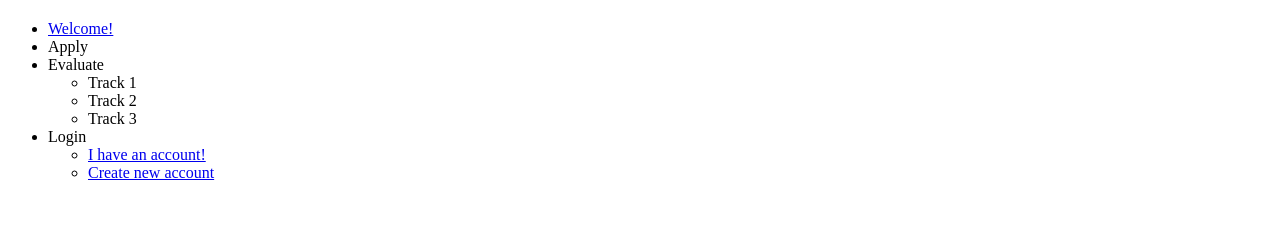
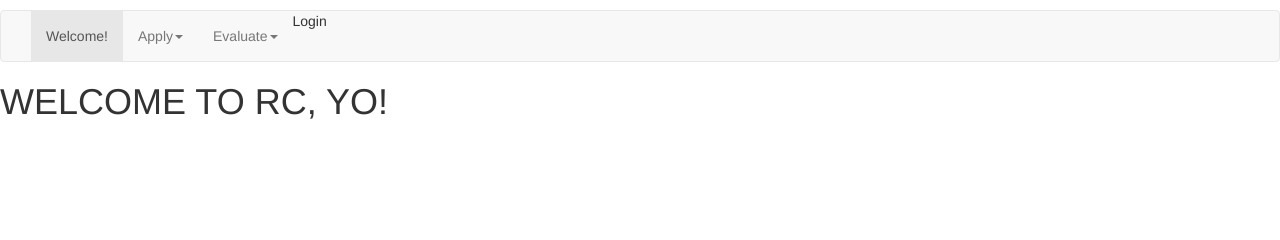
Before and after one commit to mnadig/portal, a Django app: template snapp/templates/snapp/index.html in a window 1280 px wide. Shown: the part 60-300 px from the top of the page. Run offline with Django 3.2, Linux system fonts and the light colour scheme; the template is opened without the code that fills it, so the values that code supplies are empty; parts of the project's set-up code (start-up, migrations or seed data) failed here and were passed over; some libraries are stand-ins or nearby versions.

Commit message:
break out the nav bar into templatetag

```diff
--- a/requirements.txt
+++ b/requirements.txt
@@ -9,3 +9,4 @@ python-gnupg==0.3.6
 sphinx-me==0.2.1
 wsgiref==0.1.2
 xlwt==0.7.5
+django-bootstrap3==4.4.0
--- a/rootcause/settings.py
+++ b/rootcause/settings.py
@@ -41,7 +41,8 @@ INSTALLED_APPS = (
     'django.contrib.humanize',
     'forms_builder.forms',
     'snapp',
-    'registration'
+    'registration',
+    'bootstrap3'
 )
 
 # for registration app
--- /dev/null
+++ b/snapp/templates/snapp/base.html
@@ -0,0 +1,69 @@
+<!DOCTYPE html>
+{% load bootstrap3 %}
+
+<html>
+
+<head lang="en">
+    <script src="//ajax.googleapis.com/ajax/libs/jquery/1.11.0/jquery.min.js"></script>
+    {% bootstrap_css %}
+    {% bootstrap_javascript %}
+    <meta charset="UTF-8">
+    <title>Root Cause</title>
+</head>
+<body>
+<h1>Hello, {{ user.username }}</h1>
+
+<nav class="navbar navbar-default" role="navigation">
+    <div class="container-fluid">
+        <div class="collapse navbar-collapse">
+            <ul class="nav navbar-nav">
+                <li class="active"><a href="/">Welcome!</a></li>
+                <li class="dropdown">
+                    <a href="#"  class="dropdown-toggle" data-toggle="dropdown">Apply<b class="caret"></b></a>
+                    <ul class="dropdown-menu">
+                        {% if form_entry.submitted %}
+                            <li><a href="/submitted_form_entries/{{ form_entry.id }}">View submitted application</a>
+                            </li>
+                        {% elif not form_entry.submitted %}
+                            <li>Continue my application</li>
+                        {% else %}
+                            {% if forms %}
+                                {% for form in forms %}
+                                    <li><a href="{{ form.get_absolute_url }}">{{ form.title }}</a></li>
+                                {% endfor %}
+                            {% endif %}
+                        {% endif %}
+                    </ul>
+                </li>
+                <li class="dropdown">
+                    <a href="#"  class="dropdown-toggle" data-toggle="dropdown">Evaluate<b class="caret"></b></a>
+                    <ul class="dropdown-menu">
+                        <li>Track 1</li>
+                        <li>Track 2</li>
+                        <li>Track 3</li>
+                    </ul>
+                </li>
+                {% if user.is_authenticated %}
+                    <li><a href="/accounts/logout">Logout</a></li>
+                {% else %}
+                    <li class="dropdown">Login
+                        <ul class="dropdown-menu">
+                            <li><a href="/accounts/login">I have an account!</a></li>
+                            <li><a href="/accounts/register">Create new account</a></li>
+                        </ul>
+                    </li>
+                {% endif %}
+                {% if user.is_superuser %}
+                    <li><a href="/admin">Admin</a>
+                {% endif %}
+                </li>
+            </ul>
+        </div>
+    </div>
+</nav>
+</div>
+<div id="content">
+    {% block content %}{% endblock %}
+</div>
+</body>
+</html>
--- a/snapp/templates/snapp/index.html
+++ b/snapp/templates/snapp/index.html
@@ -1,51 +1,5 @@
-<!DOCTYPE html>
-<html>
-<head lang="en">
-    <meta charset="UTF-8">
-    <title>Root Cause</title>
-</head>
-<body>
-<h1>Hello, {{ user.username }}</h1>
+{% extends "snapp/base.html" %}
 
-<ul>
-    <li><a href="#">Welcome!</a></li>
-    <li>
-        Apply
-        <ul>
-            {% if form_entry %}
-                <li><a href="/submitted_form_entries/{{ form_entry.id }}">View submitted application</a></li>
-                <li>Continue my application</li>
-            {% else %}
-                {% if forms %}
-                    {% for form in forms %}
-                        <li><a href="{{ form.get_absolute_url }}">{{ form.title }}</a></li>
-                    {% endfor %}
-                {% endif %}
-            {% endif %}
-        </ul>
-    </li>
-    <li>Evaluate
-        <ul>
-            <li>Track 1</li>
-            <li>Track 2</li>
-            <li>Track 3</li>
-        </ul>
-    </li>
-    {% if user.is_authenticated %}
-        <li><a href="/accounts/logout">Logout</a></li>
-    {% else %}
-        <li>Login
-            <ul>
-                <li><a href="/accounts/login">I have an account!</a></li>
-                <li><a href="/accounts/register">Create new account</a></li>
-            </ul>
-        </li>
-    {% endif %}
-    {% if user.is_superuser %}
-        <li><a href="/admin">Admin</a>
-    {% endif %}
-    </li>
-</ul>
-
-</body>
-</html>
+{% block content %}
+<h1> WELCOME TO RC, YO!</h1>
+{% endblock %}
--- /dev/null
+++ b/snapp/templates/snapp/templatetags/__init__.py
@@ -0,0 +1 @@
+__author__ = 'liyuanhao'
```
Also changed, not shown: snapp/templates/snapp/submitted_form.html (+5 -9 lines).
